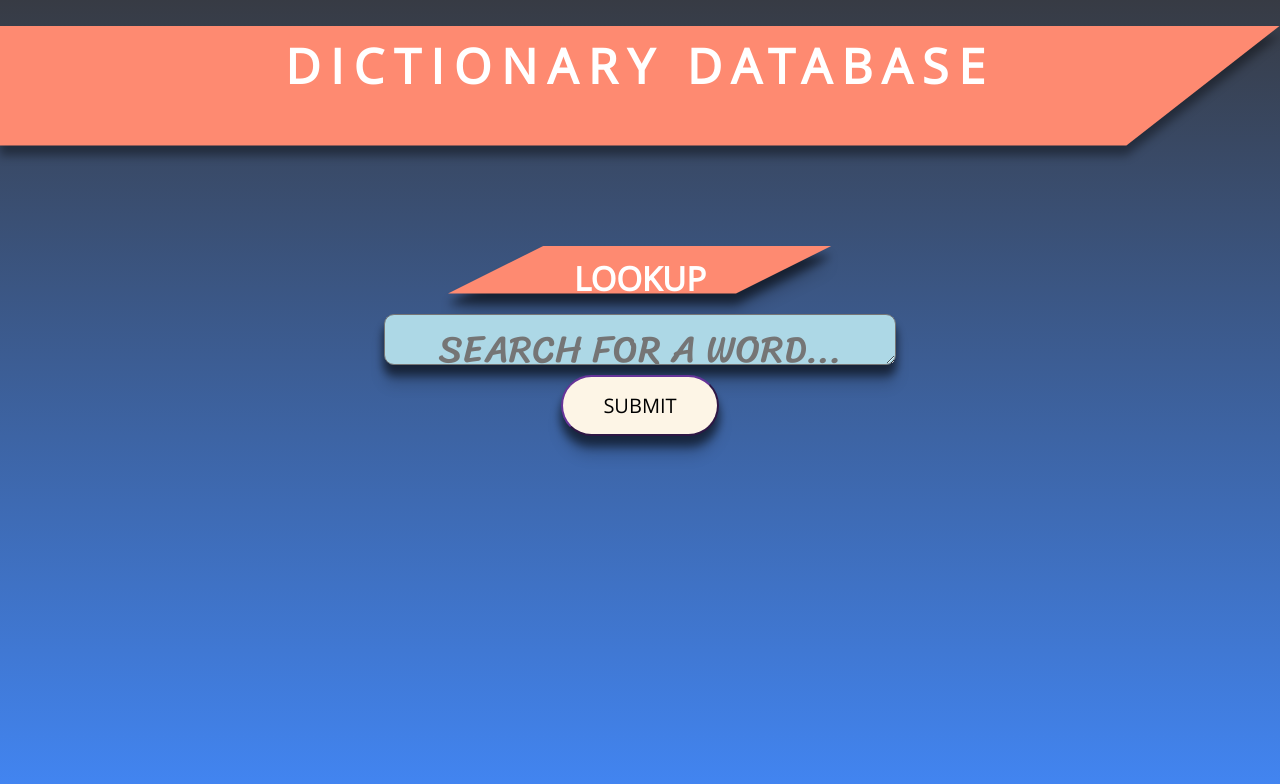
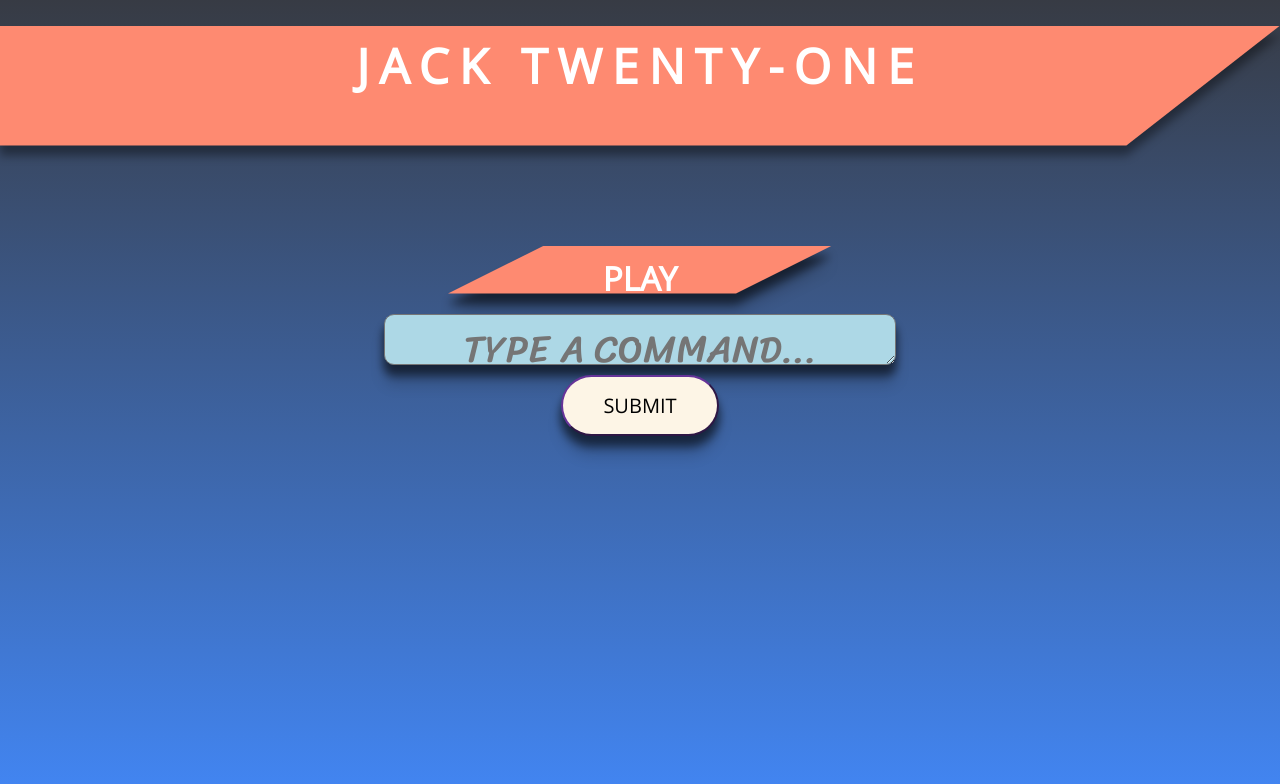
Before and after one commit to melkadze/jack-twentyone, a website built with webpack: page src/index.html in a window 1280 px wide. Built offline with nearby package versions, Linux system fonts and the light colour scheme.

Commit message:
Update index.html

```diff
--- a/src/index.html
+++ b/src/index.html
@@ -6,17 +6,17 @@
     <meta http-equiv="X-UA-Compatible" content="ie=edge">
     <link rel="stylesheet" href="style.css">
     <link href="https://fonts.googleapis.com/css?family=Sriracha&display=swap" rel="stylesheet">
-    <title>Dictionary Database</title>
+    <title>Jack Twenty-One</title>
     <link rel="icon" href="favicon.ico" sizes="16x16" type="image/png">
 </head>
 
 <body>
     <div class="wrapper">
-        <h1 class="banner">Dictionary Database</h1>
+        <h1 class="banner">Jack Twenty-One</h1>
         <form id="word-form" class="user-input">
             <div class="user-search">
-                <h2 class="user-search-banner">Lookup</h2>
-                <textarea id="word-input" class="nes-textarea" placeholder="Search for a Word..."></textarea>
+                <h2 class="user-search-banner">Play</h2>
+                <textarea id="word-input" class="nes-textarea" placeholder="Type a command..."></textarea>
                 <div>
                     <input type="submit" value="Submit" class="nes-btn">
                 </div>
```
